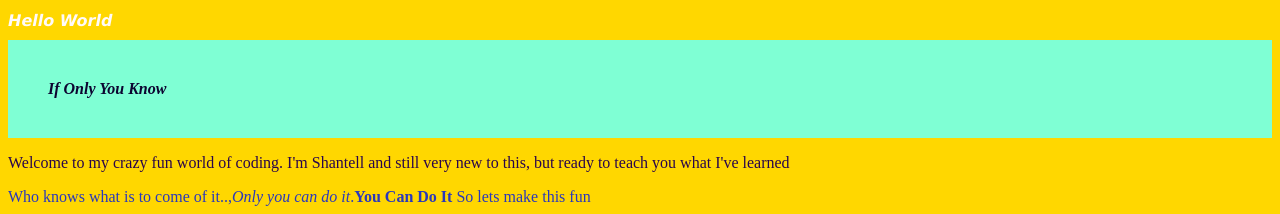
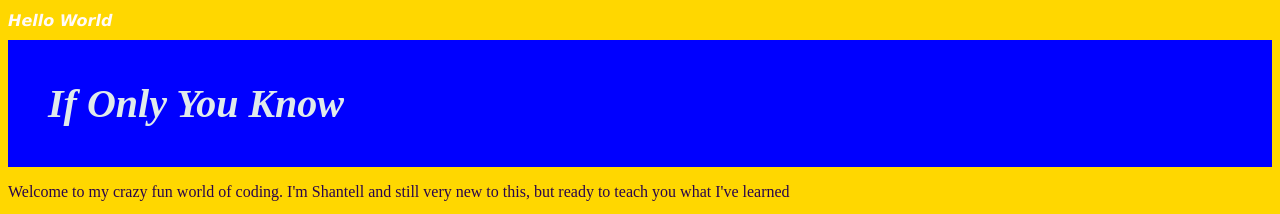
Before and after one commit to Eduk8ed/hello-world, a website built with Parcel: page index.html in a window 1280 px wide. Shown: the top 214 px of the page. Built offline with nearby package versions, Linux system fonts and the light colour scheme.

Commit message:
imtrying

```diff
--- a/index.html
+++ b/index.html
@@ -11,7 +11,7 @@
 </head>
 <body class="body">
     <h1 style => <em>Hello World</em></h1>
-    <div style ="background-color: aquamarine;color:rgb(12, 4, 48);padding: 40px;"><b><i>If Only You Know</i></b></div>
+    <div style ="background-color: blue;color:rgb(224, 234, 235);padding: 40px;font-size: 250%"><b><i>If Only You Know</i></b></div>
     <p  style ="color:rgb(41, 5, 75)" style ="font-family: fantasy" style ="font-size: 44%">Welcome to my crazy fun world of coding. I'm Shantell and still very new to this, but ready to teach you what I've learned</p>
 <p >Who knows what is to come of it..,<i>Only you can do it</i>.<b>You Can Do It</b> So lets make this fun</p>
 <img src="https://image.shutterstock.com/image-vector/dancing-people-260nw-90812123.jpg" alt="Dancing People">
```
